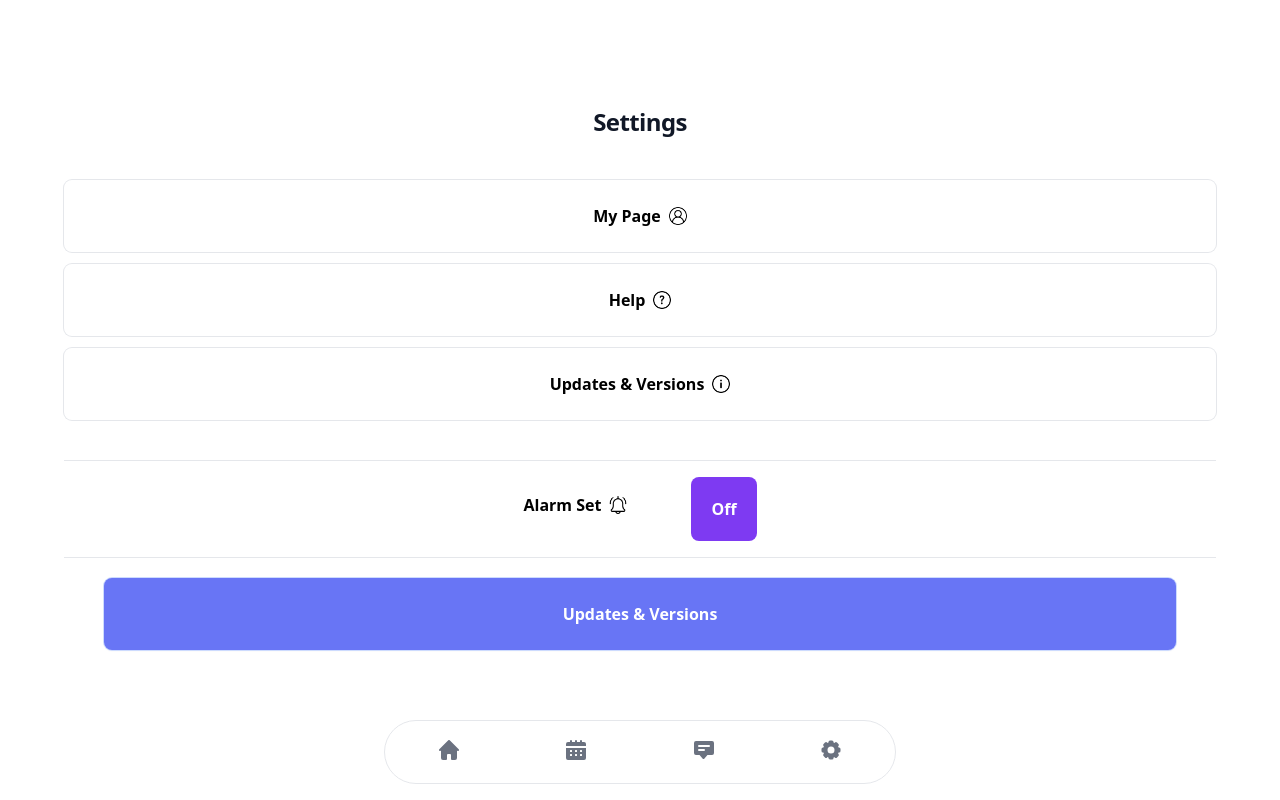
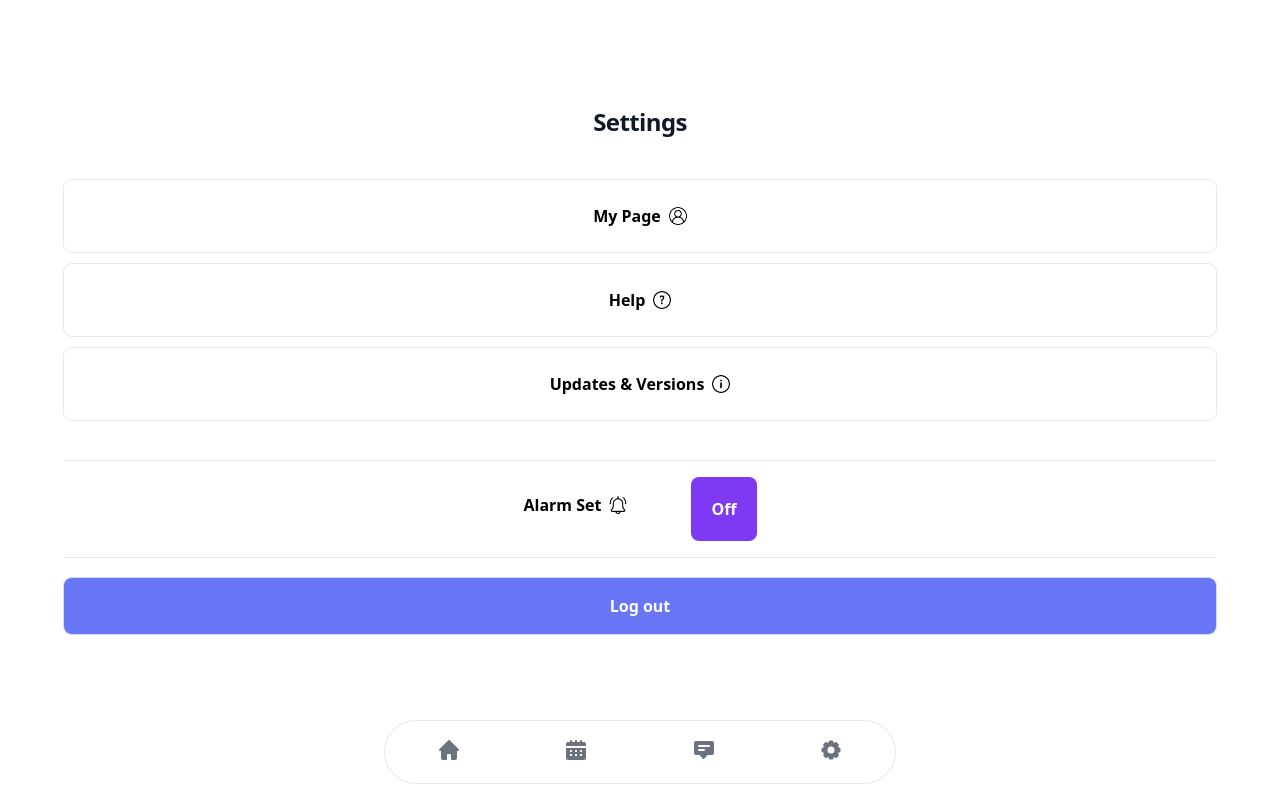
Before and after one commit to kangbh98/MyInsomniaDiary, a React (Vite) app in the folder frontend/my-insomnia-diary/: page /settings in a window 1280 px wide. Built offline with nearby package versions, Linux system fonts and the light colour scheme.

Commit message:
설정 로그아웃 오타 수정

```diff
--- a/frontend/my-insomnia-diary/src/pages/Settings.jsx
+++ b/frontend/my-insomnia-diary/src/pages/Settings.jsx
@@ -54,9 +54,9 @@ const Settings = () => {
             {isAlarmOn ? 'On' : 'Off'}
             </button>
           </div>
-          <Link to={`/login`} className="mt-5 mx-10 py-6 ring-1
+          <Link to={`/login`} className="mt-5 py-4 ring-1
           rounded-lg bg-indigo-500 ring-indigo-200 text-white shadow-sm hover:bg-indigo-400 focus-visible:outline focus-visible:outline-2 focus-visible:outline-offset-2 focus-visible:outline-gray-500 text-center flex items-center justify-center font-semibold">
-            Updates & Versions
+            Log out
           </Link>
         </div>
     <BottomBar />
```
